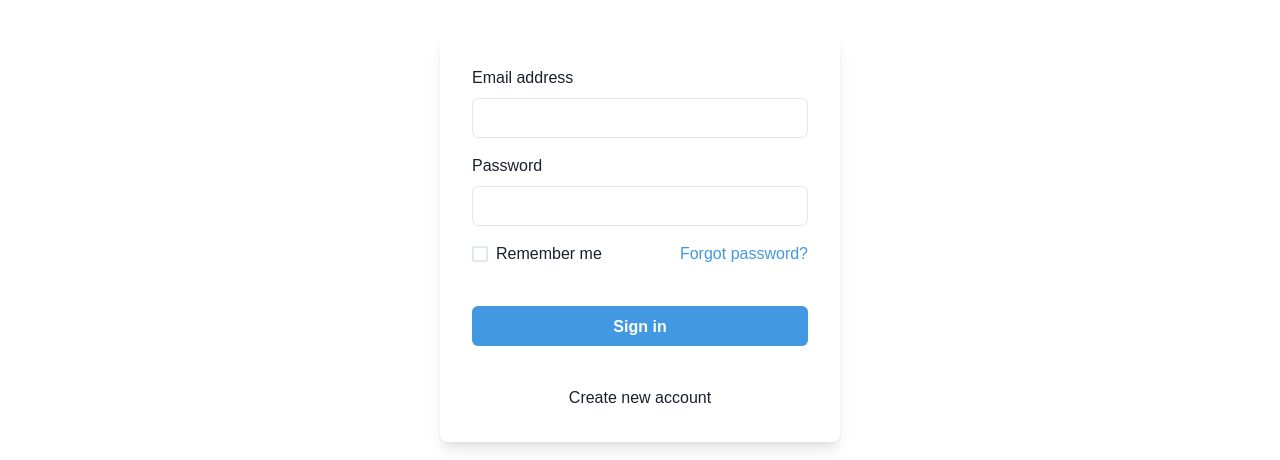
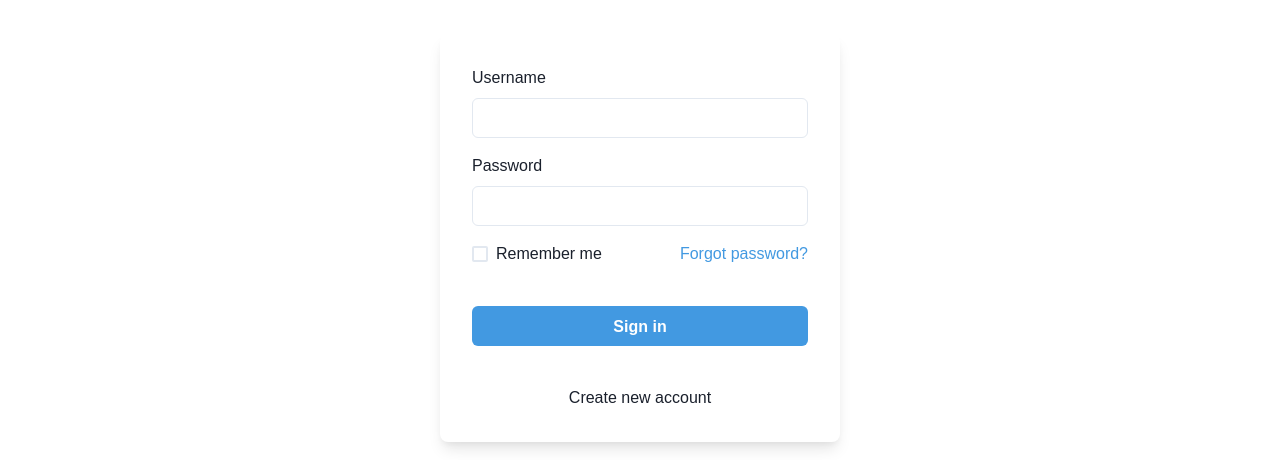
Before and after one commit to kalwabed/festika-workshop-2024, a React (Vite) app in the folder frontend/: page /login in a window 1280 px wide. Shown: the part 293-753 px from the top of the page. Built offline with nearby package versions, Linux system fonts and the light colour scheme.

Commit message:
feat: initial form integration

```diff
--- a/frontend/package.json
+++ b/frontend/package.json
@@ -17,12 +17,15 @@
     "@fontsource-variable/inter": "^5.0.18",
     "@tanstack/react-router": "^1.34.7",
     "framer-motion": "^11.2.9",
+    "js-cookie": "^3.0.5",
     "react": "^18.2.0",
-    "react-dom": "^18.2.0"
+    "react-dom": "^18.2.0",
+    "react-hook-form": "^7.51.5"
   },
   "devDependencies": {
     "@tanstack/router-devtools": "^1.34.7",
     "@tanstack/router-vite-plugin": "^1.34.1",
+    "@types/js-cookie": "^3.0.6",
     "@types/react": "^18.2.66",
     "@types/react-dom": "^18.2.22",
     "@typescript-eslint/eslint-plugin": "^7.2.0",
--- a/frontend/src/routeTree.gen.ts
+++ b/frontend/src/routeTree.gen.ts
@@ -13,11 +13,11 @@ import { createFileRoute } from '@tanstack/react-router'
 // Import Routes
 
 import { Route as rootRoute } from './routes/__root'
+import { Route as NewRouteImport } from './routes/new.route'
 
 // Create Virtual Routes
 
 const SignupLazyImport = createFileRoute('/signup')()
-const NewLazyImport = createFileRoute('/new')()
 const LoginLazyImport = createFileRoute('/login')()
 const IndexLazyImport = createFileRoute('/')()
 
@@ -28,15 +28,15 @@ const SignupLazyRoute = SignupLazyImport.update({
   getParentRoute: () => rootRoute,
 } as any).lazy(() => import('./routes/signup.lazy').then((d) => d.Route))
 
-const NewLazyRoute = NewLazyImport.update({
-  path: '/new',
-  getParentRoute: () => rootRoute,
-} as any).lazy(() => import('./routes/new.lazy').then((d) => d.Route))
-
 const LoginLazyRoute = LoginLazyImport.update({
   path: '/login',
   getParentRoute: () => rootRoute,
 } as any).lazy(() => import('./routes/login.lazy').then((d) => d.Route))
+
+const NewRouteRoute = NewRouteImport.update({
+  path: '/new',
+  getParentRoute: () => rootRoute,
+} as any)
 
 const IndexLazyRoute = IndexLazyImport.update({
   path: '/',
@@ -54,18 +54,18 @@ declare module '@tanstack/react-router' {
       preLoaderRoute: typeof IndexLazyImport
       parentRoute: typeof rootRoute
     }
+    '/new': {
+      id: '/new'
+      path: '/new'
+      fullPath: '/new'
+      preLoaderRoute: typeof NewRouteImport
+      parentRoute: typeof rootRoute
+    }
     '/login': {
       id: '/login'
       path: '/login'
       fullPath: '/login'
       preLoaderRoute: typeof LoginLazyImport
-      parentRoute: typeof rootRoute
-    }
-    '/new': {
-      id: '/new'
-      path: '/new'
-      fullPath: '/new'
-      preLoaderRoute: typeof NewLazyImport
       parentRoute: typeof rootRoute
     }
     '/signup': {
@@ -82,8 +82,8 @@ declare module '@tanstack/react-router' {
 
 export const routeTree = rootRoute.addChildren({
   IndexLazyRoute,
+  NewRouteRoute,
   LoginLazyRoute,
-  NewLazyRoute,
   SignupLazyRoute,
 })
 
@@ -96,19 +96,19 @@ export const routeTree = rootRoute.addChildren({
       "filePath": "__root.tsx",
       "children": [
         "/",
+        "/new",
         "/login",
-        "/new",
         "/signup"
       ]
     },
     "/": {
       "filePath": "index.lazy.tsx"
     },
+    "/new": {
+      "filePath": "new.route.tsx"
+    },
     "/login": {
       "filePath": "login.lazy.tsx"
-    },
-    "/new": {
-      "filePath": "new.lazy.tsx"
     },
     "/signup": {
       "filePath": "signup.lazy.tsx"
--- a/frontend/src/routes/login.lazy.tsx
+++ b/frontend/src/routes/login.lazy.tsx
@@ -12,12 +12,24 @@ import {
   Heading,
   Text,
 } from '@chakra-ui/react'
+import { SubmitHandler, useForm } from 'react-hook-form'
 
 export const Route = createLazyFileRoute('/login')({
   component: LoginPage,
 })
 
+type Inputs = {
+  username: string
+  password: string
+}
+
 function LoginPage() {
+  const { register, handleSubmit } = useForm<Inputs>()
+
+  const onSubmit: SubmitHandler<Inputs> = data => {
+    console.log(data)
+  }
+
   return (
     <Flex mt={24} align={'center'} justify={'center'}>
       <Stack spacing={8} mx={'auto'} maxW={'lg'} py={12} px={6}>
@@ -32,14 +44,14 @@ function LoginPage() {
           </Text>
         </Stack>
         <Box rounded={'lg'} bg="white" boxShadow={'lg'} p={8}>
-          <Stack spacing={4}>
+          <Stack as="form" onSubmit={handleSubmit(onSubmit)} spacing={4}>
             <FormControl id="email">
-              <FormLabel>Email address</FormLabel>
-              <Input type="email" />
+              <FormLabel>Username</FormLabel>
+              <Input {...register('username')} />
             </FormControl>
             <FormControl id="password">
               <FormLabel>Password</FormLabel>
-              <Input type="password" />
+              <Input type="password" {...register('password')} />
             </FormControl>
             <Stack spacing={10}>
               <Stack direction={{ base: 'column', sm: 'row' }} align={'start'} justify={'space-between'}>
@@ -47,6 +59,7 @@ function LoginPage() {
                 <Link color={'blue.400'}>Forgot password?</Link>
               </Stack>
               <Button
+                type="submit"
                 bg={'blue.400'}
                 color={'white'}
                 _hover={{
--- a/frontend/src/routes/new.lazy.tsx
+++ b/frontend/src/routes/new.route.tsx
@@ -1,7 +1,17 @@
 import { Box, Button, FormControl, FormLabel, HStack, Heading, Input, Textarea, VStack } from '@chakra-ui/react'
-import { createLazyFileRoute } from '@tanstack/react-router'
+import cookies from 'js-cookie'
+import { createFileRoute, redirect } from '@tanstack/react-router'
 
-export const Route = createLazyFileRoute('/new')({
+export const Route = createFileRoute('/new')({
+  beforeLoad: async () => {
+    const token = cookies.get('token')
+    console.log('token', token)
+    if (!token) {
+      throw redirect({
+        to: '/login',
+      })
+    }
+  },
   component: NewEventPage,
 })
 
@@ -13,6 +23,7 @@ function NewEventPage() {
       </Heading>
       <VStack
         as="form"
+        shadow="md"
         padding={4}
         rounded="md"
         align="end"
```
Also changed, not shown: 1 other file (tests, documents, lock files or other folders).
